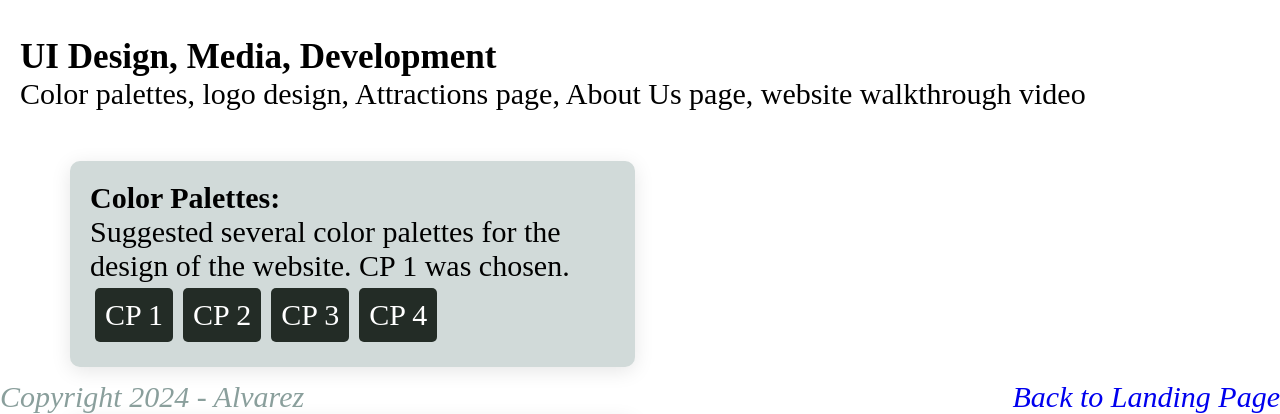
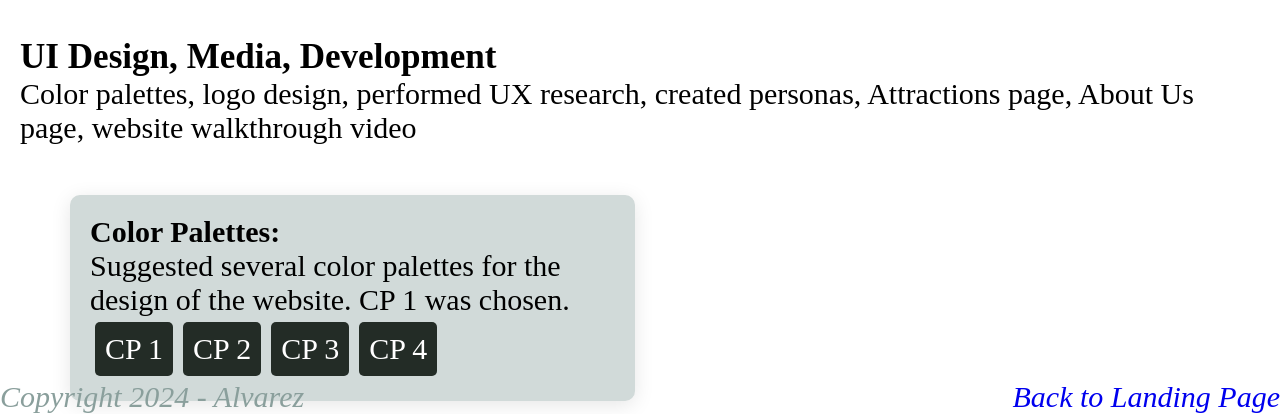
Before and after one commit to de-hiscence/MoffatProject, a plain HTML site: page index.html in a window 1280 px wide. Shown: the part 386-800 px from the top of the page. Drawn offline with Linux system fonts and the light colour scheme.

Commit message:
"update p on contri"

```diff
--- a/index.html
+++ b/index.html
@@ -28,7 +28,7 @@
 
                 <div class="content">
                     <h3>UI Design, Media, Development</h3>
-                    <p>Color palettes, logo design, Attractions page, About Us page, website walkthrough video</p>
+                    <p>Color palettes, logo design, performed UX research, created personas, Attractions page, About Us page, website walkthrough video</p>
                     <div class="cps">
                         <h4>Color Palettes:</h4>
                         <p>Suggested several color palettes for the design of the website. CP 1 was chosen.</p>
```
